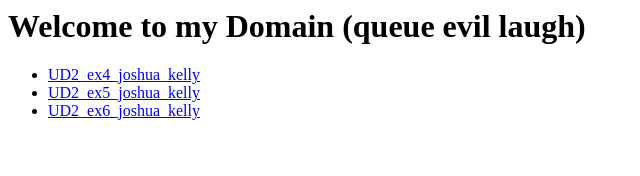
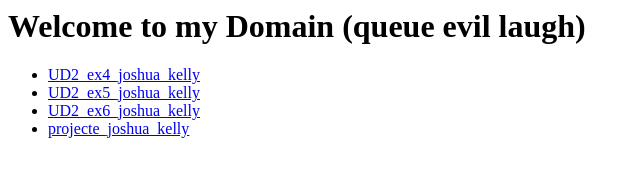
Before and after one commit to WPJengineer/LMSGI, a plain HTML site: page Index_acts_LMSGI.html in a window 1280 px wide. Shown: the whole page, without its empty margins (0-640 px from the left). Drawn offline with Linux system fonts and the light colour scheme.

Commit message:
Add files via upload

```diff
--- a/Index_acts_LMSGI.html
+++ b/Index_acts_LMSGI.html
@@ -12,6 +12,7 @@
 			<li><a href="./UD2_ex4_joshua_kelly/UD2_ex4_joshua_kelly.html" target="_blank">UD2_ex4_joshua_kelly</a></li>
 			<li><a href="./UD2_ex5_joshua_kelly/UD2_ex5_joshua_kelly.html" target="_blank">UD2_ex5_joshua_kelly</a></li>
 			<li><a href="./UD2_ex6_joshua_kelly/UD2_ex6_joshua_kelly.html" target="_blank">UD2_ex6_joshua_kelly</a></li>
+			<li><a href="./projecte/Taula_Menorquina" target="_blank">projecte_joshua_kelly</a></li>
 		</ul>
 	</nav>
 </body>
```
